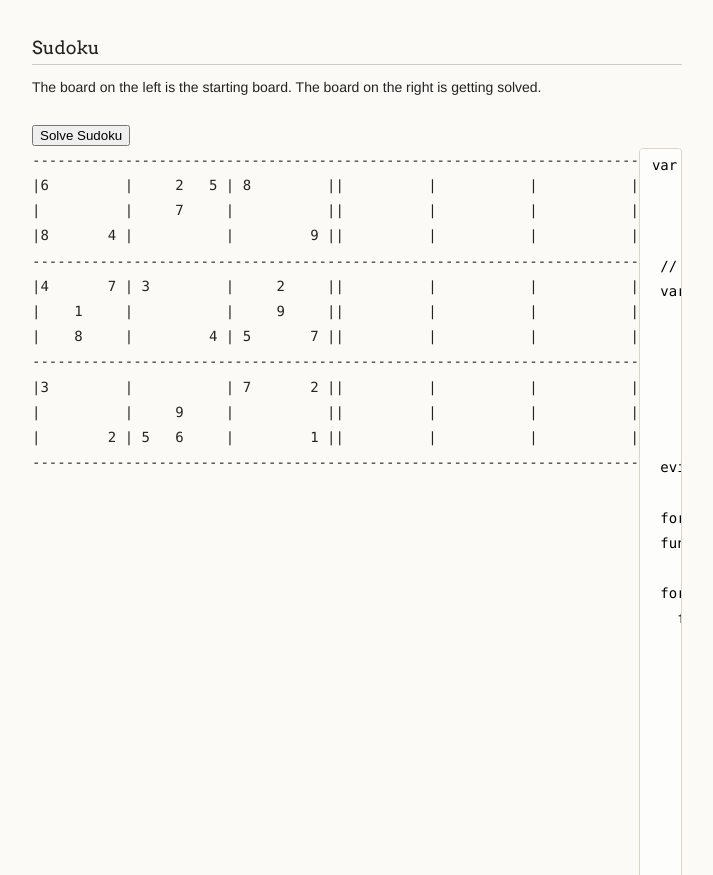
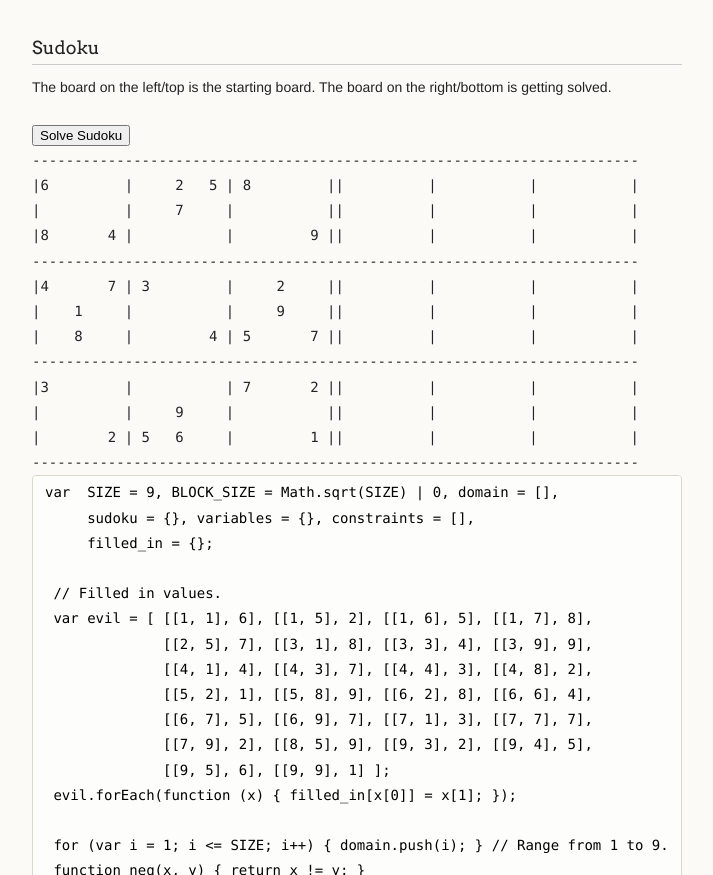
Before and after one commit to PrajitR/jusCSP, a plain HTML site: page index.html in a window 1280 px wide. Shown: the part 3994-4869 px from the top of the page, without its empty margins (278-991 px from the left). Drawn offline with nearby package versions, Linux system fonts and the light colour scheme.

Commit message:
Minor fixes.

```diff
--- a/index.html
+++ b/index.html
@@ -233,14 +233,15 @@ csp.solve(board);
       </pre>
 
       <h3> Sudoku </h3>
-      <p>The board on the left is the starting board.
-      The board on the right is getting solved.
+      <p>The board on the left/top is the starting board.
+      The board on the right/bottom is getting solved.
       </p>
       <button id="sudoku-button">Solve Sudoku</button>
       <br/>
       <span id="sudoku-start" style="float: left; font-family: Consolas, monospace;"></span>
       <span id="sudoku" style="float: left; font-family: Consolas, monospace;"></span>
-      <pre>
+      <br/>
+      <pre style="clear: both;">
 var  SIZE = 9, BLOCK_SIZE = Math.sqrt(SIZE) | 0, domain = [],
      sudoku = {}, variables = {}, constraints = [],
      filled_in = {};
```
